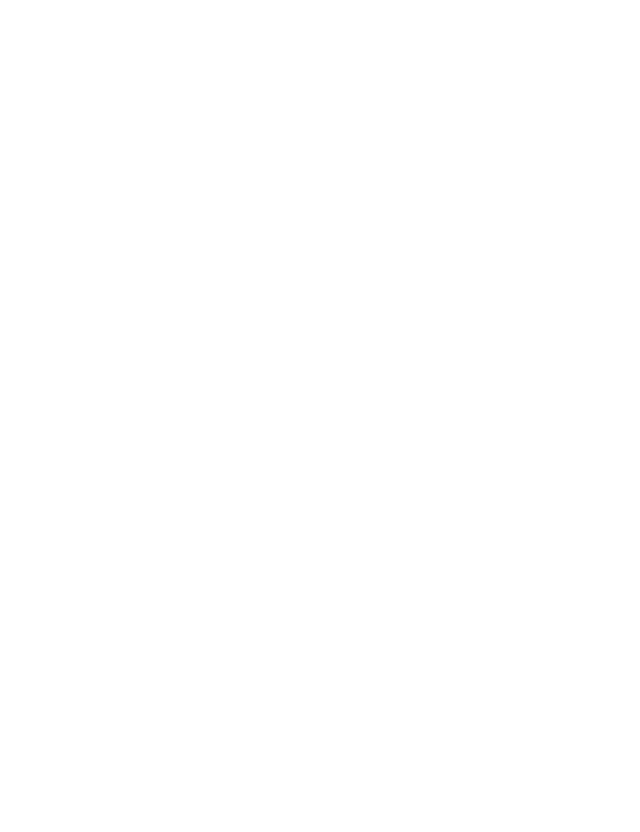
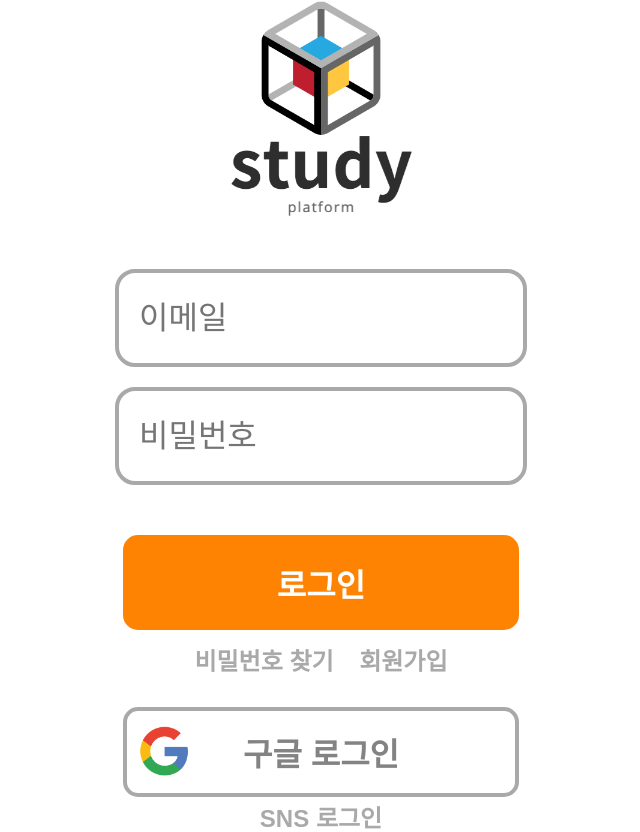
Before and after one commit to nowirte/MaeilMail, a React (Create React App) app in the folder client/: page /login in a window 1280 px wide. Shown: the part 191-1023 px from the top of the page, without its empty margins (319-959 px from the left). Before the commit the page ends 800 px from the top, so only its background shows below. Built offline with nearby package versions, Linux system fonts and the light colour scheme.

Commit message:
[#16] feat: 로그인 페이지 레이아웃

```diff
--- a/client/src/pages/login/index.jsx
+++ b/client/src/pages/login/index.jsx
@@ -1,7 +1,124 @@
 import React from 'react';
+import styled from 'styled-components';
+import { Link } from 'react-router-dom';
+import logo from './logo.png';
+import googleLogo from './googleLogo.png';
+
+const Container = styled.div`
+  display: flex;
+  align-items: center;
+  justify-content: center;
+  flex-direction: column;
+
+  height: 90%;
+  margin-top: 150px;
+`;
+
+const LoginInput = styled.input`
+  width: 30vw;
+  height: 90px;
+  margin: 10px;
+  padding: 0 0 0 20px;
+
+  border: 4px solid #a9a9a9;
+  border-radius: 20px;
+
+  font-size: 2rem;
+`;
+
+const LoginButton = styled.button`
+  width: 31vw;
+  height: 95px;
+  margin: 40px 0 20px 0;
+  padding: 0.5vw;
+
+  background-color: #ff8303;
+
+  border: none;
+  border-radius: 15px;
+
+  font-size: 2rem;
+  font-weight: bold;
+  color: white;
+`;
+
+const LinkContainer = styled.div`
+  display: flex;
+  align-items: center;
+  justify-content: center;
+
+  margin-bottom: 1vw;
+  padding-bottom: 20px;
+`;
+
+const Logo = styled.img`
+  width: 300px;
+  height: 300px;
+`;
+
+const GoogleLogo = styled.img`
+  position: absolute;
+  left: 1vw;
+  top: 15px;
+
+  width: 50px;
+  height: 50px;
+
+  border: none;
+  border-radius: 15px;
+`;
+
+const LoginGoogleButton = styled.button`
+  position: relative;
+
+  width: 31vw;
+  height: 90px;
+
+  background-color: white;
+
+  border: 4px solid #a9a9a9;
+  border-radius: 15px;
+
+  font-size: 2rem;
+  font-weight: bold;
+  color: #838383;
+`;
+
+const LinkToOtherPage = styled(Link)`
+  margin: 0 1vw 0 1vw;
+
+  text-decoration: none;
+  font-size: 1.5rem;
+  font-weight: bold;
+  color: #a9a9a9;
+`;
+
+const TextInfo = styled.span`
+  margin: 10px 1vw 0 1vw;
+
+  font-size: 1.5rem;
+  font-weight: bold;
+  color: #a9a9a9;
+`;
 
 const Home = () => {
-  return <div>Login</div>;
+  return (
+    <Container>
+      <Logo src={logo} alt="logo" />
+      <LoginInput placeholder="이메일" />
+      <LoginInput placeholder="비밀번호" />
+      <LoginButton>로그인</LoginButton>
+      <LinkContainer>
+        <LinkToOtherPage to="/home">비밀번호 찾기</LinkToOtherPage>
+        <LinkToOtherPage to="/home">회원가입</LinkToOtherPage>
+      </LinkContainer>
+      <LoginGoogleButton>
+        <GoogleLogo src={googleLogo} alt="googleLogo" />
+        구글 로그인
+      </LoginGoogleButton>
+      <TextInfo>SNS 로그인</TextInfo>
+    </Container>
+  );
 };
 
 export default Home;
```
Also changed, not shown: client/src/pages/login/googleLogo.png (added), client/src/pages/login/logo.png (added).
